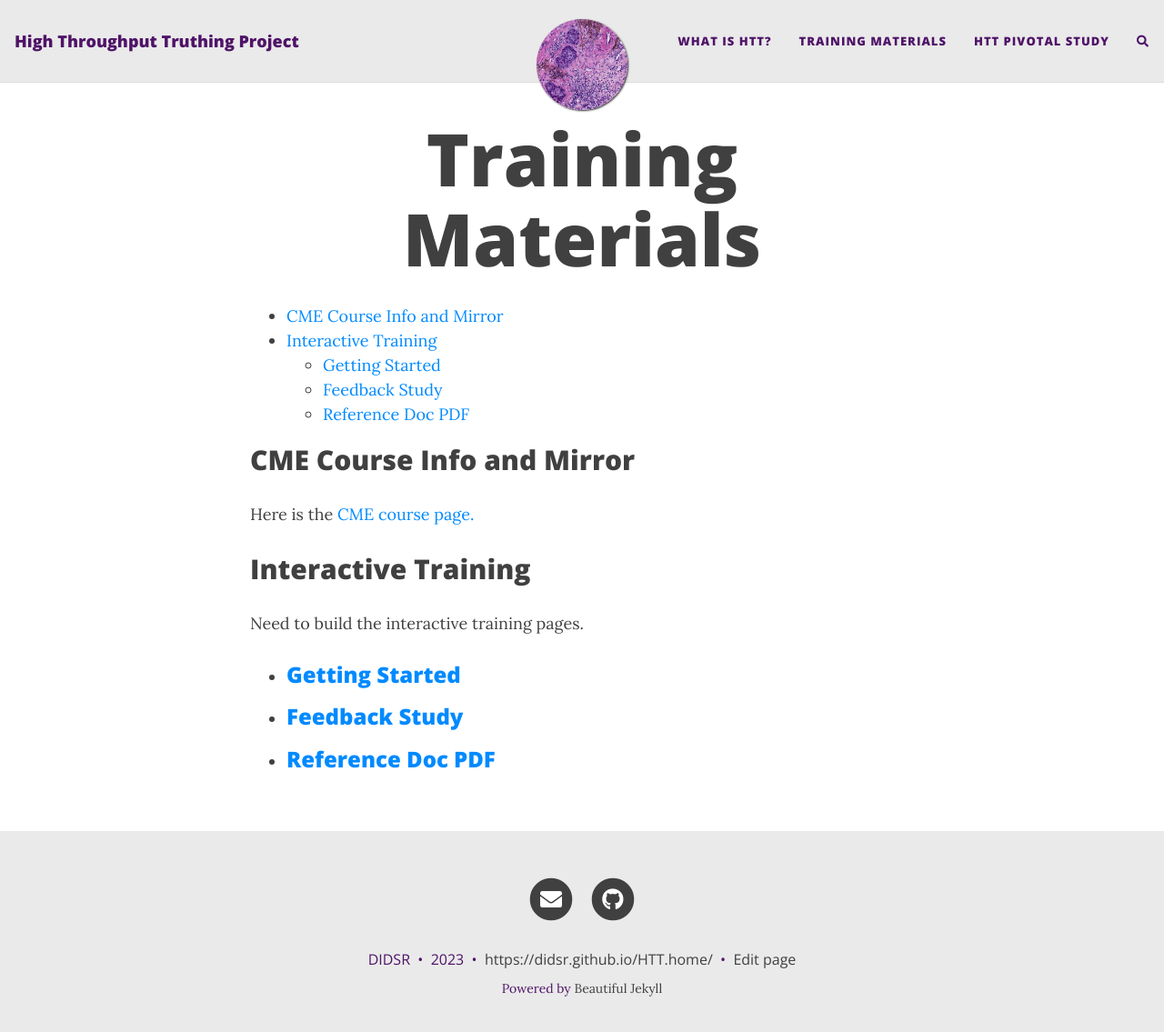
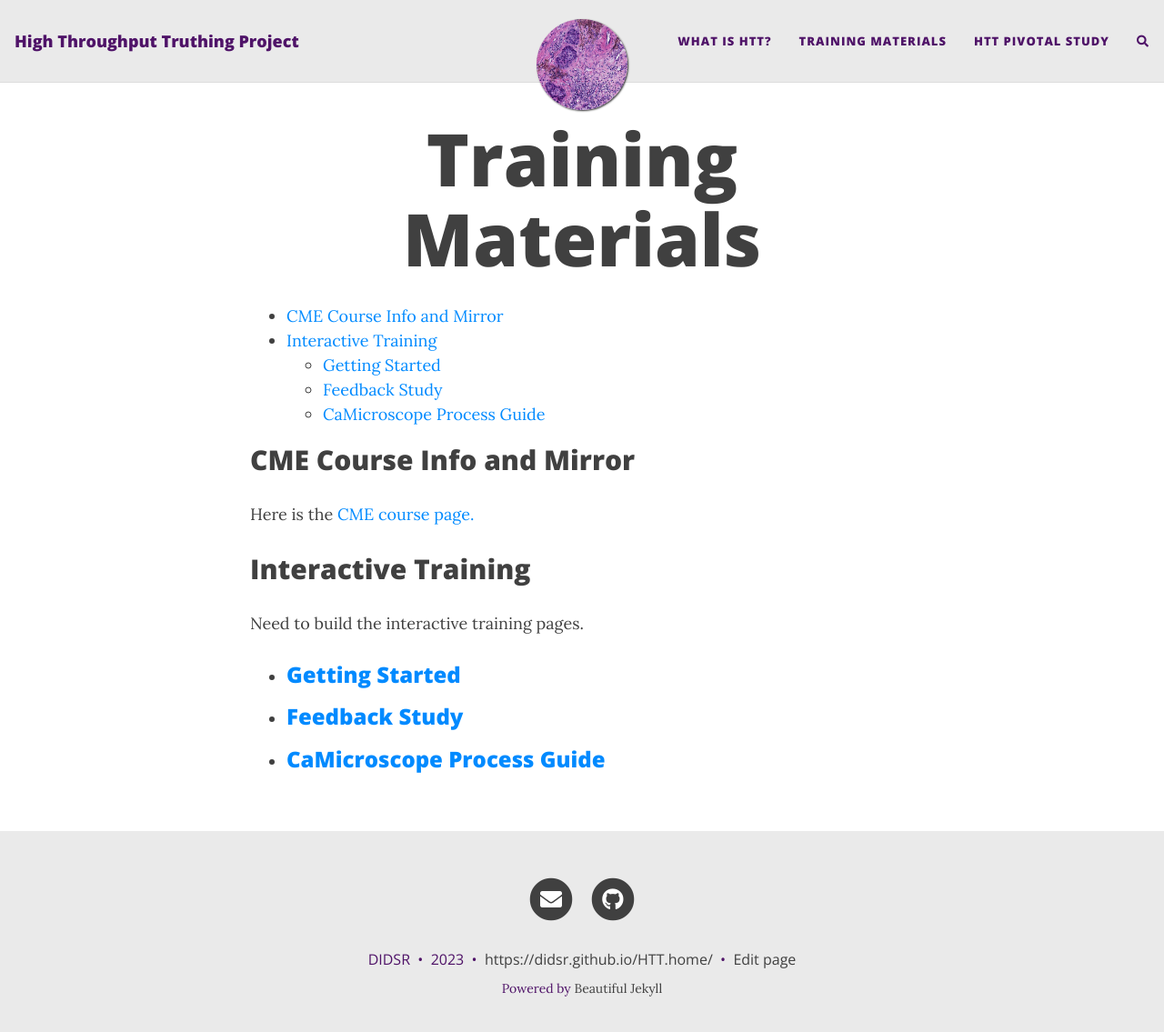
Before and after one commit to DIDSR/HTT.home, a Jekyll site: the page built from assets/pages/training-2023.md, in a window 1280 px wide and 1148 px high. Shown: the top 1135 px of the window at 91% size. Built offline with Jekyll 4.4.1, drawn with Linux system fonts in a browser that asks for light colours; nearby versions of some CDN libraries; comment, search, counter and statistics services are not loaded.

Commit message:
add camic process guide pdf

```diff
--- a/assets/pages/training-2023.md
+++ b/assets/pages/training-2023.md
@@ -22,7 +22,7 @@
 Need to build the interactive training pages.
 * ### [Getting Started](/training-2023/interactiveTraining-gettingStarted.md)
 * ### [Feedback Study](/training-2023/feedbackRefDoc.md)
-* ### [Reference Doc PDF](/pdfs/caMicro-ProcessGuide-20230608.pdf)
+* ### [CaMicroscope Process Guide](/pdfs/caMicro-ProcessGuide-20230608.pdf)
 
 <!-- * [Getting Started](/training-2023/interactiveTraining-gettingStarted.md)  -->
 <!-- * [Example Test Report (Feedback)](/training-2023/exTestReport-Feedback.md) -->
```
Also changed, not shown: assets/pages/training-2023/exTestReport-Feedback.md (+1 -1 lines), assets/pages/training-2023/exTestReport-Proficiency.md (+1 -1 lines), 1 other file.
